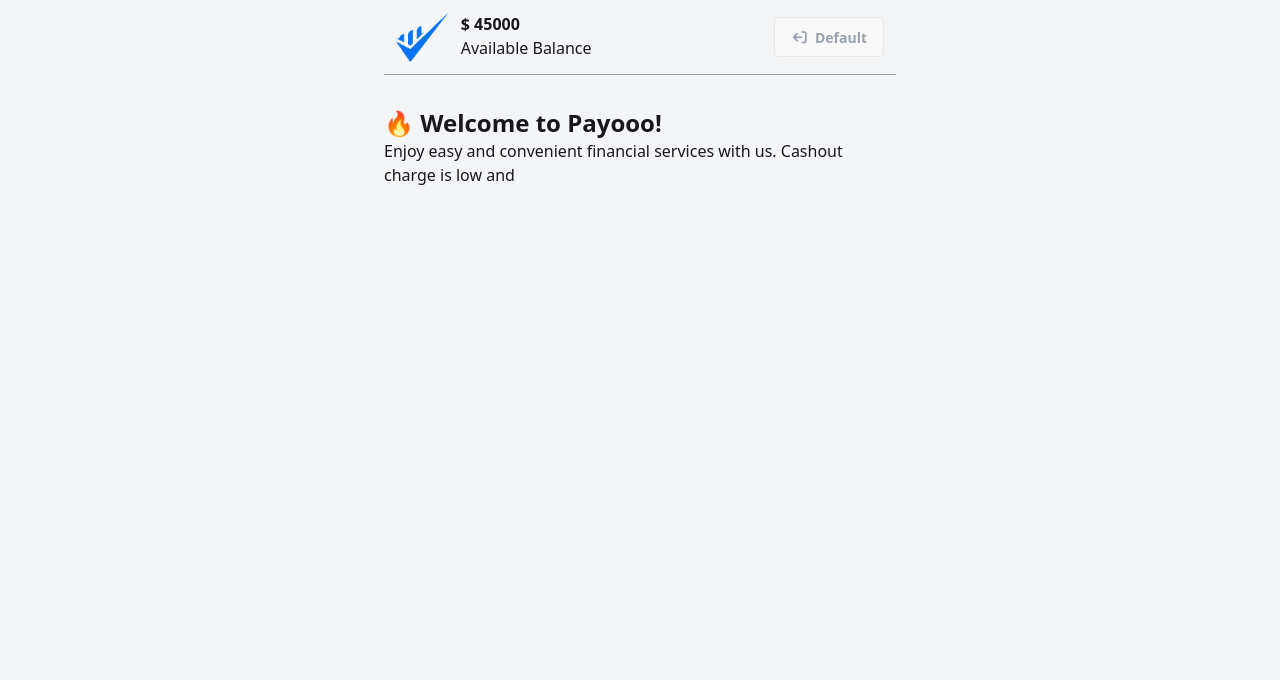
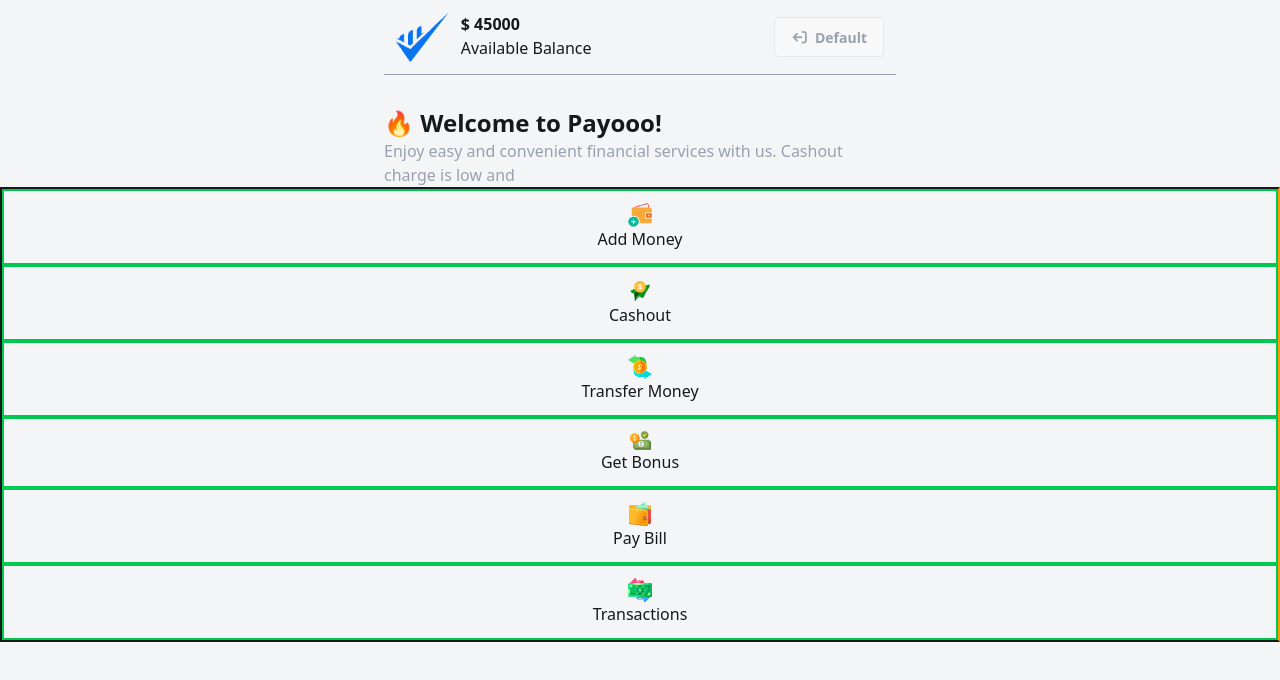
Before and after one commit to rahinhaque/Pay-you-mobile-banking, a plain HTML site: page home.html in a window 1280 px wide. Drawn offline with nearby package versions, Linux system fonts and the light colour scheme.

Commit message:
items-sections

```diff
--- a/home.html
+++ b/home.html
@@ -33,7 +33,42 @@
 
     <div class="max-w-lg mx-auto mt-8">
         <h1 class="text-2xl font-bold">🔥 Welcome to Payooo!</h1>
-        <p>Enjoy easy and convenient financial services with us. Cashout charge is low and </p>
+        <p class="text-gray-400">Enjoy easy and convenient financial services with us. Cashout charge is low and </p>
+    </div>
+
+
+    <div class="border-2 border-r-amber-500 min-h-[200px] ">
+        <div class="border-2 border-green-500 p-3">
+            <img src="./assets/wallet1.png" class="mx-auto" alt="">
+            <h1 class="text-center">Add Money</h1>
+
+        </div>
+        <div class="border-2 border-green-500 p-3">
+            <img src="./assets/send1.png" class="mx-auto" alt="">
+            <h1 class="text-center">Cashout</h1>
+
+        </div>
+        <div class="border-2 border-green-500 p-3">
+            <img src="./assets/money1.png" class="mx-auto" alt="">
+            <h1 class="text-center">Transfer Money</h1>
+
+        </div>
+        <div class="border-2 border-green-500 p-3">
+            <img src="./assets/bonus1.png" class="mx-auto" alt="">
+            <h1 class="text-center">Get Bonus</h1>
+
+        </div>
+        <div class="border-2 border-green-500 p-3">
+            <img src="./assets/purse1.png" class="mx-auto" alt="">
+            <h1 class="text-center">Pay Bill</h1>
+
+        </div>
+        <div class="border-2 border-green-500 p-3">
+            <img src="./assets/transaction1.png" class="mx-auto" alt="">
+            <h1 class="text-center">Transactions</h1>
+
+        </div>
+
     </div>
 
 </body>
```
